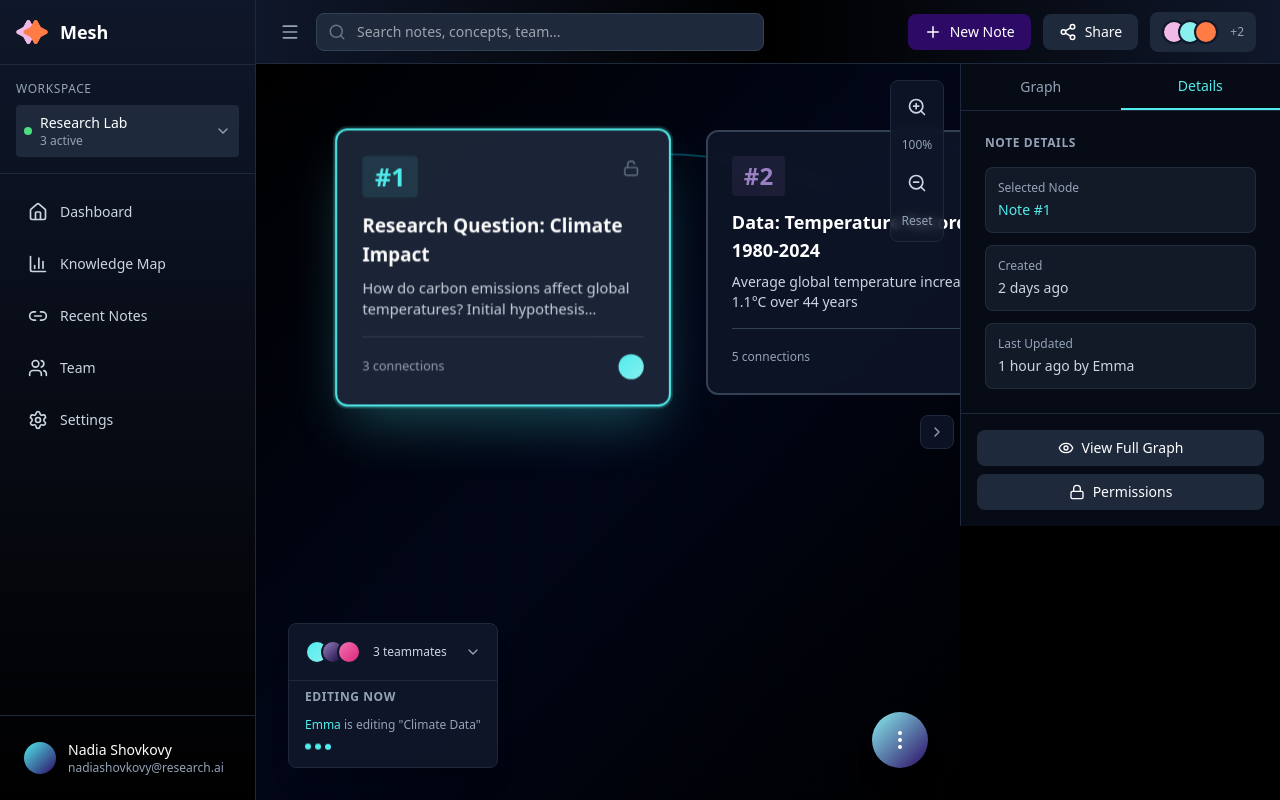
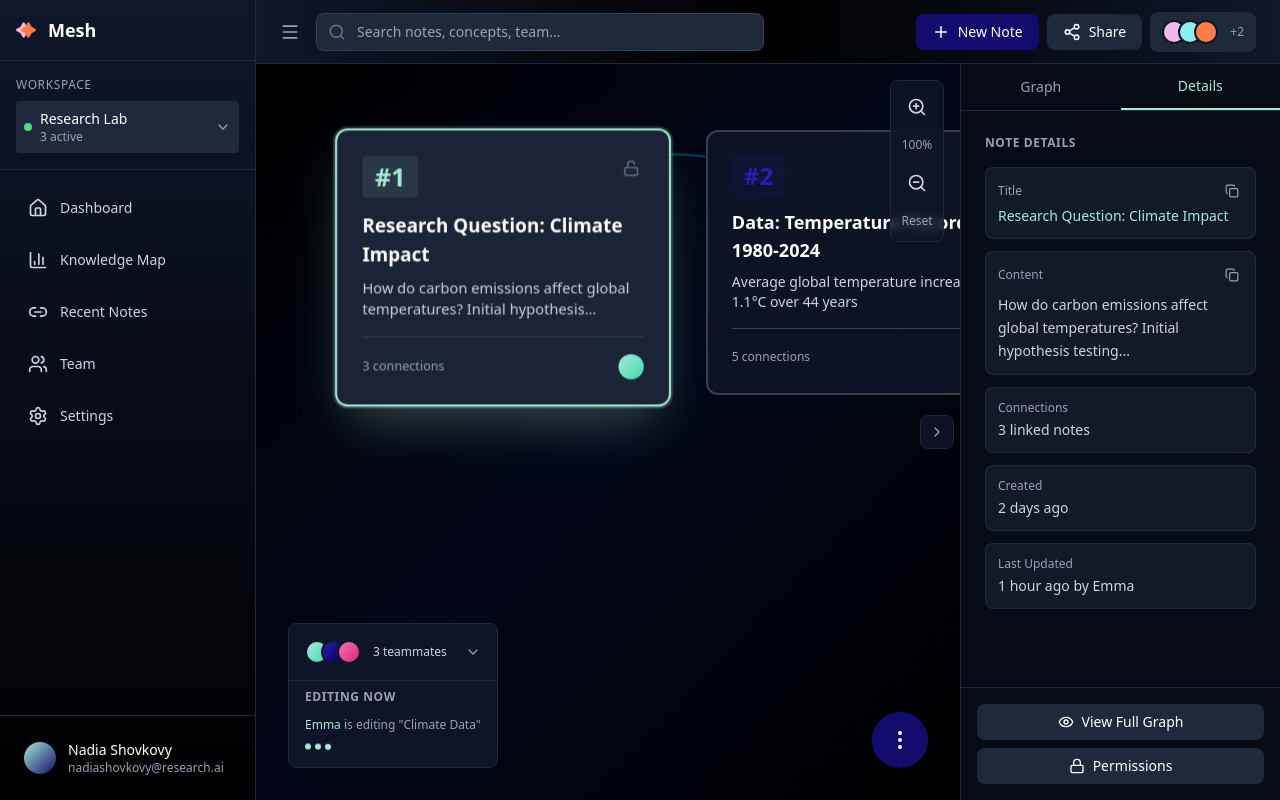
Before and after one commit to nadiashovkovy/mesh, a React (Create React App) app: page / in a window 1280 px wide. Both pictures are taken after a click on the element 502 px from the left and 267 px from the top of the page. Built offline with nearby package versions, Linux system fonts and the light colour scheme.

Commit message:
UI changes

```diff
--- a/src/components/Canvas.jsx
+++ b/src/components/Canvas.jsx
@@ -1,5 +1,5 @@
 import React, { useState, useRef, useEffect } from 'react';
-import { Plus, ZoomIn, ZoomOut, Maximize, Minimize, Sparkles, GitBranch, Download, Share2, MoreVertical } from 'lucide-react';
+import { Plus, ZoomIn, ZoomOut, Maximize, Minimize, Sparkles, GitBranch, Palette, Share2, MoreVertical } from 'lucide-react';
 import NoteCard from './Notecard';
 import CollaborationIndicator from './CollaborationIndicator';
 import RightPanel from './RightPanel';
@@ -165,8 +165,7 @@ export default function Canvas({ selectedNode, onSelectNode, notes, isFullscreen
     { icon: isFullscreen ? Minimize : Maximize, label: isFullscreen ? 'Exit Fullscreen' : 'Fullscreen', onClick: toggleFullscreen },
     { icon: GitBranch, label: 'Simplify', onClick: () => console.log('Simplify') },
     { icon: Sparkles, label: 'AI Overview', onClick: () => console.log('AI Overview') },
-    { icon: Share2, label: 'Share', onClick: () => console.log('Share') },
-    { icon: Download, label: 'Export', onClick: () => console.log('Export') },
+    { icon: Palette, label: 'Change Theme', onClick: () => console.log('Change Theme') }
   ];
 
   const handlePositionChange = (noteId, position) => {
@@ -342,7 +341,7 @@ export default function Canvas({ selectedNode, onSelectNode, notes, isFullscreen
             ))}
           </div>
         ) : (
-          <button className="p-4 bg-gradient-to-br from-cyan-500 to-purple-500 rounded-full shadow-xl hover:shadow-2xl hover:shadow-purple-500/50 transition hover:scale-110">
+          <button className="p-4 bg-purple-500 rounded-full shadow-xl hover:shadow-2xl hover:shadow-purple-500/50 transition hover:scale-110">
             <MoreVertical size={24} className="text-white" />
           </button>
         )}
@@ -359,6 +358,7 @@ export default function Canvas({ selectedNode, onSelectNode, notes, isFullscreen
           <RightPanel
             isOpen={rightPanelOpen}
             selectedNode={selectedNode}
+            selectedNote={notes.find(note => note.id === selectedNode)}
             onToggle={onRightPanelToggle}
             isFullscreen={true}
           />
--- a/src/components/RightPanel.jsx
+++ b/src/components/RightPanel.jsx
@@ -1,8 +1,9 @@
 import React, { useState, useEffect } from 'react';
-import { Eye, Lock, ChevronLeft, ChevronRight } from 'lucide-react';
+import { Eye, Lock, ChevronLeft, ChevronRight, Copy, Check } from 'lucide-react';
 
-export default function RightPanel({ isOpen, selectedNode, onToggle, isFullscreen = false }) {
+export default function RightPanel({ isOpen, selectedNode, selectedNote, onToggle, isFullscreen = false }) {
   const [activeTab, setActiveTab] = useState('graph');
+  const [copiedField, setCopiedField] = useState(null);
 
   // Switch to details tab when a node is selected
   useEffect(() => {
@@ -10,6 +11,12 @@ export default function RightPanel({ isOpen, selectedNode, onToggle, isFullscree
       setActiveTab('details');
     }
   }, [selectedNode, isOpen]);
+
+  const handleCopy = (text, field) => {
+    navigator.clipboard.writeText(text);
+    setCopiedField(field);
+    setTimeout(() => setCopiedField(null), 2000);
+  };
 
   const concepts = [
     { label: 'Climate Change', connections: 12, color: 'from-cyan-400 to-cyan-600' },
@@ -36,7 +43,7 @@ export default function RightPanel({ isOpen, selectedNode, onToggle, isFullscree
         {isOpen ? <ChevronRight size={16} className="text-slate-400" /> : <ChevronLeft size={16} className="text-slate-400" />}
       </button>
 
-      <div className={`${isOpen ? 'w-80' : 'w-0'} ${isFullscreen ? 'h-full rounded-2xl shadow-2xl border border-slate-800' : ''} bg-slate-900/50 backdrop-blur ${!isFullscreen ? 'border-l border-slate-800' : ''} flex flex-col overflow-hidden transition-all duration-300`}>
+      <div className={`h-full ${isOpen ? 'w-80' : 'w-0'} ${isFullscreen ? 'rounded-2xl shadow-2xl border border-slate-800' : 'border-l border-slate-800'} bg-slate-900/50 backdrop-blur flex flex-col overflow-hidden transition-all duration-300`}>
       {isOpen && (
         <>
           {/* Tabs */}
@@ -107,11 +114,45 @@ export default function RightPanel({ isOpen, selectedNode, onToggle, isFullscree
         ) : (
           <div className="space-y-4">
             <div className="text-xs text-slate-400 uppercase tracking-wider font-semibold">Note Details</div>
-            {selectedNode ? (
+            {selectedNote ? (
               <div className="space-y-3">
                 <div className="p-3 bg-slate-800/50 rounded-lg border border-slate-700/50">
-                  <div className="text-xs text-slate-400 mb-1">Selected Node</div>
-                  <div className="text-sm font-medium text-cyan-400">Note #{selectedNode}</div>
+                  <div className="flex items-center justify-between mb-1">
+                    <div className="text-xs text-slate-400">Title</div>
+                    <button
+                      onClick={() => handleCopy(selectedNote.title, 'title')}
+                      className="p-1 hover:bg-slate-700 rounded transition"
+                      title="Copy title"
+                    >
+                      {copiedField === 'title' ? (
+                        <Check size={14} className="text-green-400" />
+                      ) : (
+                        <Copy size={14} className="text-slate-400 hover:text-cyan-400" />
+                      )}
+                    </button>
+                  </div>
+                  <div className="text-sm font-medium text-cyan-400">{selectedNote.title}</div>
+                </div>
+                <div className="p-3 bg-slate-800/50 rounded-lg border border-slate-700/50">
+                  <div className="flex items-center justify-between mb-2">
+                    <div className="text-xs text-slate-400">Content</div>
+                    <button
+                      onClick={() => handleCopy(selectedNote.description, 'content')}
+                      className="p-1 hover:bg-slate-700 rounded transition"
+                      title="Copy content"
+                    >
+                      {copiedField === 'content' ? (
+                        <Check size={14} className="text-green-400" />
+                      ) : (
+                        <Copy size={14} className="text-slate-400 hover:text-cyan-400" />
+                      )}
+                    </button>
+                  </div>
+                  <div className="text-sm text-slate-300 leading-relaxed">{selectedNote.description}</div>
+                </div>
+                <div className="p-3 bg-slate-800/50 rounded-lg border border-slate-700/50">
+                  <div className="text-xs text-slate-400 mb-1">Connections</div>
+                  <div className="text-sm text-slate-300">{selectedNote.connections} linked notes</div>
                 </div>
                 <div className="p-3 bg-slate-800/50 rounded-lg border border-slate-700/50">
                   <div className="text-xs text-slate-400 mb-1">Created</div>
--- a/src/components/Sidebar.jsx
+++ b/src/components/Sidebar.jsx
@@ -53,7 +53,7 @@ export default function Sidebar({ isOpen, onToggle, onWorkspaceChange }) {
         <img
           src="/assets/MeshLogo.png"
           alt="Mesh Logo"
-          className="w-8 h-8"
+          className="w-5 h-5"
         />
         {isOpen && <span className="font-bold text-lg">Mesh</span>}
       </div>
--- a/src/components/TopBar.jsx
+++ b/src/components/TopBar.jsx
@@ -9,7 +9,7 @@ export default function TopBar({ onToggleSidebar }) {
   ];
 
   return (
-    <div className="h-16 bg-gradient-to-r from-slate-900 via-black to-slate-900 border-b border-slate-800 flex items-center justify-between px-6 sticky top-0 z-10">
+    <div className="h-16 bg-gradient-to-r from-slate-900 via-black to-slate-900 border-b border-slate-800 flex items-center justify-between px-6 sticky top-0 z-10 gap-2">
       <div className="flex items-center gap-4 flex-1">
         <button
           onClick={onToggleSidebar}
@@ -28,15 +28,15 @@ export default function TopBar({ onToggleSidebar }) {
         </div>
       </div>
 
-      <div className="flex items-center gap-3">
+      <div className="flex items-center gap-2">
         <button className="flex items-center gap-2 px-4 py-2 bg-purple-500 rounded-lg hover:shadow-lg hover:shadow-purple-500/50 transition font-medium text-sm hover:scale-105">
           <Plus size={18} />
-          New Note
+          <span className="hidden md:inline">New Note</span>
         </button>
 
         <button className="flex items-center gap-2 px-4 py-2 bg-slate-800 rounded-lg hover:bg-slate-700 transition text-sm">
           <Share2 size={18} />
-          Share
+          <span className="hidden md:inline">Share</span>
         </button>
 
         {/* Collaborators */}
--- a/src/pages/Dashboard.jsx
+++ b/src/pages/Dashboard.jsx
@@ -147,6 +147,7 @@ export default function Dashboard() {
             <RightPanel
               isOpen={rightPanelOpen}
               selectedNode={selectedNode}
+              selectedNote={currentNotes.find(note => note.id === selectedNode)}
               onToggle={() => setRightPanelOpen(!rightPanelOpen)}
               isFullscreen={false}
             />
--- a/tailwind.config.js
+++ b/tailwind.config.js
@@ -7,14 +7,14 @@ module.exports = {
     extend: {
       colors: {
         cyan: {
-          400: '#51ececff',
-          500: '#89EFEF',
-          600: '#89EFEF',
+          400: '#a6ead7ff',
+          500: '#89efd2ff',
+          600: '#42dcb0ff',
         },
         purple: {
-          400: '#9980c2ff',
-          500: '#2d0a65ff',
-          600: '#110338ff',
+          400: '#2a1db0ff',
+          500: '#130b6dff',
+          600: '#070054ff',
         },
       },
       animation: {
```
